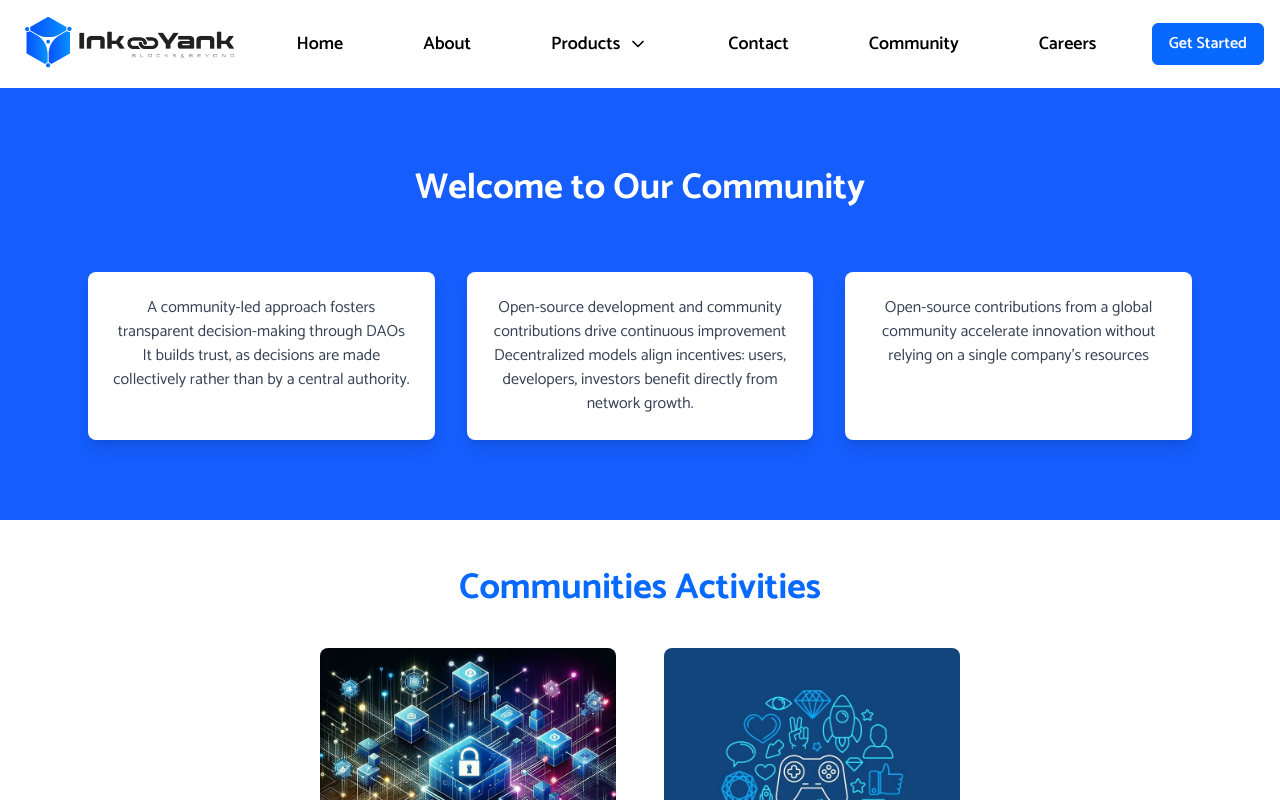
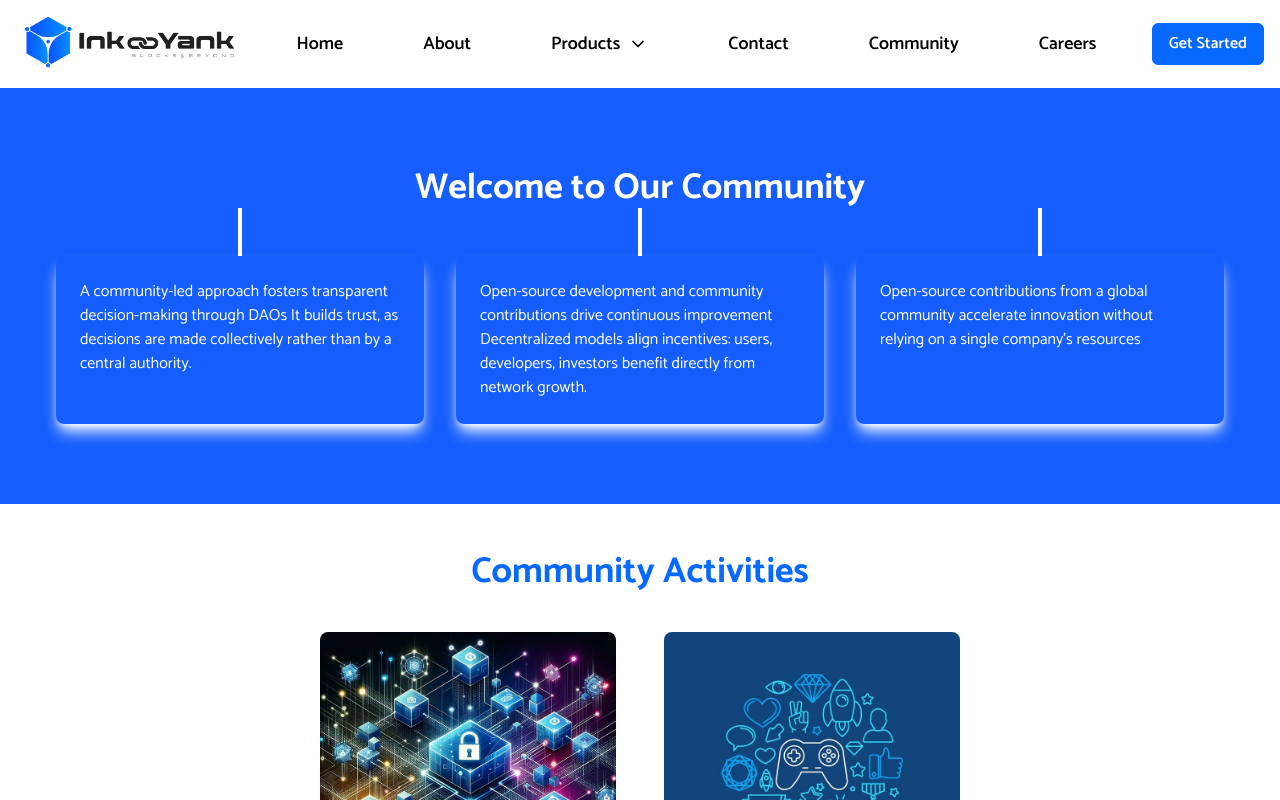
Before and after one commit to vairabarath/InkYank-FE, a React (Vite) app: page /community in a window 1280 px wide. Shown: the top 800 px of the page. Built offline with nearby package versions, Linux system fonts and the light colour scheme.

Commit message:
content updated2

```diff
--- a/src/index.css
+++ b/src/index.css
@@ -5,6 +5,9 @@
   --animate-drawLineVertical: drawLineVertical 1s ease-in-out forwards;
   --animate-drawLineHorizontal: drawLineHorizontal 1s ease-in-out forwards;
   --animate-drawLineHorizontalLg: drawLineHorizontalLg 1s ease-in-out forwards;
+
+  --animate-drawSmallLineHorizontal: drawSmallLineHorizontal 1s ease-in-out
+    forwards;
 
   --color-blue: #0869ff;
   --color-purple: #9668fd;
@@ -15,6 +18,15 @@
     }
     100% {
       height: 3rem;
+    }
+  }
+
+  @keyframes drawLgLineVertical {
+    0% {
+      height: 0;
+    }
+    100% {
+      height: 4rem;
     }
   }
 
@@ -33,6 +45,15 @@
     }
     100% {
       width: 77.8%;
+    }
+  }
+
+  @keyframes drawSmallLineHorizontal {
+    0% {
+      width: 0;
+    }
+    100% {
+      width: 66.1%;
     }
   }
 }
--- a/src/pages/Career.tsx
+++ b/src/pages/Career.tsx
@@ -1,4 +1,5 @@
 import { motion } from "framer-motion";
+import { Box, ChevronsLeftRightEllipsis, ReceiptText } from "lucide-react";
 
 const Career = () => {
   return (
@@ -107,37 +108,74 @@ const Career = () => {
 
       {/* Training Programs */}
       <section className="py-16">
-        <div className="max-w-6xl mx-auto px-4 text-center">
-          <h2 className="text-3xl md:text-4xl font-bold mb-8">
+        <div className="max-w-6xl mx-auto px-4">
+          <h2 className="text-3xl md:text-4xl font-bold text-center mb-8">
             Training Programs
           </h2>
-          <div className="grid grid-cols-1 md:grid-cols-3 gap-8">
+
+          <motion.div
+            className="bg-white p-8 rounded-lg shadow-md hover:shadow-lg flex flex-col md:flex-row items-center justify-between"
+            initial={{ opacity: 0 }}
+            animate={{ opacity: 1 }}
+            transition={{ duration: 0.5 }}
+          >
+            <div className="w-full md:w-1/2">
               {[
                 {
                   title: "Blockchain Basics",
                   duration: "3 Months",
+                  icon: <Box className="h-8 w-8 text-blue-600" />,
                 },
                 {
                   title: "Fullstack Development",
                   duration: "6 Months",
+                  icon: (
+                    <ChevronsLeftRightEllipsis className="h-8 w-8 text-blue-600" />
+                  ),
                 },
                 {
                   title: "Smart Contract Development",
                   duration: "4 Months",
+                  icon: <ReceiptText className="h-8 w-8 text-blue-600" />,
                 },
               ].map((training, index) => (
                 <motion.div
                   key={index}
-                className="bg-white p-6 rounded-lg shadow-md hover:shadow-lg"
+                  className="mb-4"
+                  initial={{ opacity: 0, x: -100 }}
+                  whileInView={{ opacity: 1, x: 0 }}
+                  viewport={{ once: true }}
+                  transition={{
+                    delay: index * 0.3,
+                    duration: 0.6,
+                    type: "spring",
+                    stiffness: 80,
+                  }}
                 >
-                <h3 className="text-2xl font-bold mb-2">{training.title}</h3>
+                  <div className="flex items-center">
+                    {training.icon}
+                    <h3 className="text-2xl font-bold ml-4">
+                      {training.title}
+                    </h3>
+                  </div>
                   <p className="text-gray-600">Duration: {training.duration}</p>
-                <button className="mt-4 bg-blue-600 text-white px-4 py-2 rounded-md font-semibold hover:bg-blue-700">
-                  Enroll Now
-                </button>
+                  {index < 2 && <hr className="my-4 border-gray-300" />}
                 </motion.div>
               ))}
             </div>
+
+            <div className="w-full md:w-1/2 flex justify-center items-center">
+              <motion.button
+                className="bg-blue cursor-pointer transition-all duration-300 ease-in-out border border-blue hover:bg-white hover:text-blue text-white font-semibold py-2 px-4 rounded-md"
+                initial={{ opacity: 0 }}
+                whileInView={{ opacity: 1 }}
+                viewport={{ once: true }}
+                transition={{ duration: 0.5, delay: 1 }}
+              >
+                Enroll Now
+              </motion.button>
+            </div>
+          </motion.div>
         </div>
       </section>
 
--- a/src/pages/Community.tsx
+++ b/src/pages/Community.tsx
@@ -1,13 +1,7 @@
+import { ProductCard } from "../components/ui/expandable-cards";
+import { SwiperSlide, Swiper } from "swiper/react";
+import { Autoplay, Pagination, Navigation } from "swiper/modules";
 import { motion } from "framer-motion";
-import { ProductCard } from "../components/ui/expandable-cards";
-
-const Cards = ({ body }: { body: string }) => {
-  return (
-    <motion.div className="bg-white rounded-lg shadow-lg text-center overflow-hidden p-6">
-      <p className="text-gray-700">{body}</p>
-    </motion.div>
-  );
-};
 
 const communityActivity = [
   {
@@ -49,44 +43,83 @@ const communityActivity = [
   },
 ];
 
+const CardData = [
+  {
+    body: "A community-led approach fosters transparent decision-making through DAOs It builds trust, as decisions are made collectively rather than by a central authority.",
+  },
+  {
+    body: "Open-source development and community contributions drive continuous improvement Decentralized models align incentives: users, developers, investors benefit directly from network growth.",
+  },
+  {
+    body: "Open-source contributions from a global community accelerate innovation without relying on a single company’s resources",
+  },
+];
+
 const Community = () => {
   return (
     <div>
+      {/* hero section */}
       <section>
         <div className="bg-blue-600 text-white py-20">
-          {/* Main Title */}
-          <div className="text-center mb-16">
-            <h1 className="text-4xl font-bold mb-4">
-              Welcome to Our Community
-            </h1>
+          <div className="max-w-7xl mx-auto px-4 sm:px-6 lg:px-8">
+            <div className="relative text-center mb-12">
+              <h1 className="text-4xl font-bold ">Welcome to Our Community</h1>
+              <div className="absolute hidden md:block -bottom-1 left-1/2 transform -translate-x-1/2 w-full h-1 bg-white animate-drawSmallLineHorizontal lg:animate-drawSmallLineHorizontal"></div>
+            </div>
+
+            {/* line animated cards */}
+            <div className="hidden md:grid md:grid-cols-3 gap-8 px-6">
+              {CardData.map((card, index) => (
+                <div
+                  key={index}
+                  className="relative bg-transparent p-6 rounded-lg"
+                >
+                  <p className="text-white">{card.body}</p>
+                  <motion.div
+                    className="absolute -top-12 left-1/2 transform -translate-x-1/2 w-1 h-12 bg-white"
+                    initial={{ height: 0 }}
+                    animate={{ height: "3rem" }}
+                    transition={{ duration: 1, ease: "easeInOut" }}
+                  ></motion.div>
+                  <motion.div
+                    className="absolute inset-0 rounded-lg shadow-lg shadow-white"
+                    initial={{ opacity: 0 }}
+                    animate={{ opacity: 1 }}
+                    transition={{ delay: 1, duration: 0.5 }}
+                  ></motion.div>
+                </div>
+              ))}
+            </div>
+
+            {/* mobile slider */}
+            <div className="md:hidden px-4">
+              <Swiper
+                spaceBetween={10}
+                slidesPerView={1}
+                autoplay={{ delay: 3000, disableOnInteraction: false }}
+                navigation
+                pagination={{ clickable: true }}
+                modules={[Autoplay, Pagination, Navigation]}
+              >
+                {CardData.map((card, index) => (
+                  <SwiperSlide key={index}>
+                    <div className=" bg-transparent p-4 rounded-lg border min-h-70 max-h-70 border-white">
+                      <p className="text-white">{card.body}</p>
+                    </div>
+                  </SwiperSlide>
+                ))}
+              </Swiper>
+            </div>
           </div>
-
-          {/* Cards */}
-          <div className="max-w-6xl mx-auto grid grid-cols-1 md:grid-cols-3 gap-8 px-6">
-            <Cards
-              body="A community-led approach fosters transparent decision-making through
-            DAOs It builds trust, as decisions are made collectively rather than
-            by a central authority."
-            />
-
-            {/* Card 2 */}
-            <Cards
-              body="Open-source development and community contributions drive continuous
-            improvement Decentralized models align incentives: users,
-            developers, investors benefit directly from network growth."
-            />
-            {/* Card 3 */}
-            <Cards
-              body=" Open-source contributions from a global community accelerate
-            innovation without relying on a single company’s resources"
-            />
-          </div>
+          {/*  */}
         </div>
       </section>
+
+      {/* community Activities Section-2 */}
       <section>
         <div className="my-12 ">
           <h1 className="text-blue text-4xl text-center font-bold mb-6">
-            Communities Activities
+            Community Activities
           </h1>
           <ProductCard cards={communityActivity} />
         </div>
--- a/src/pages/Contact.tsx
+++ b/src/pages/Contact.tsx
@@ -67,6 +67,7 @@ const Contact = () => {
                     >
                       <option value="">Select a subject</option>
                       <option value="general">General Inquiry</option>
+                      <option value="Business">Business Inquiry</option>
                       <option value="support">Technical Support</option>
                       <option value="feedback">Feedback / Suggestions</option>
                       <option value="other">Other</option>
@@ -114,9 +115,7 @@ const Contact = () => {
                     <p className="text-gray-800 ">
                       InkYank Private Limited,
                       <br />
-                      63/A,
-                      <br />
-                      Masterplan complex,
+                      63/A Masterplan complex,
                       <br />
                       Thittasalai,
                       <br />
```
Lines whose indentation alone changed are shown as unchanged.
